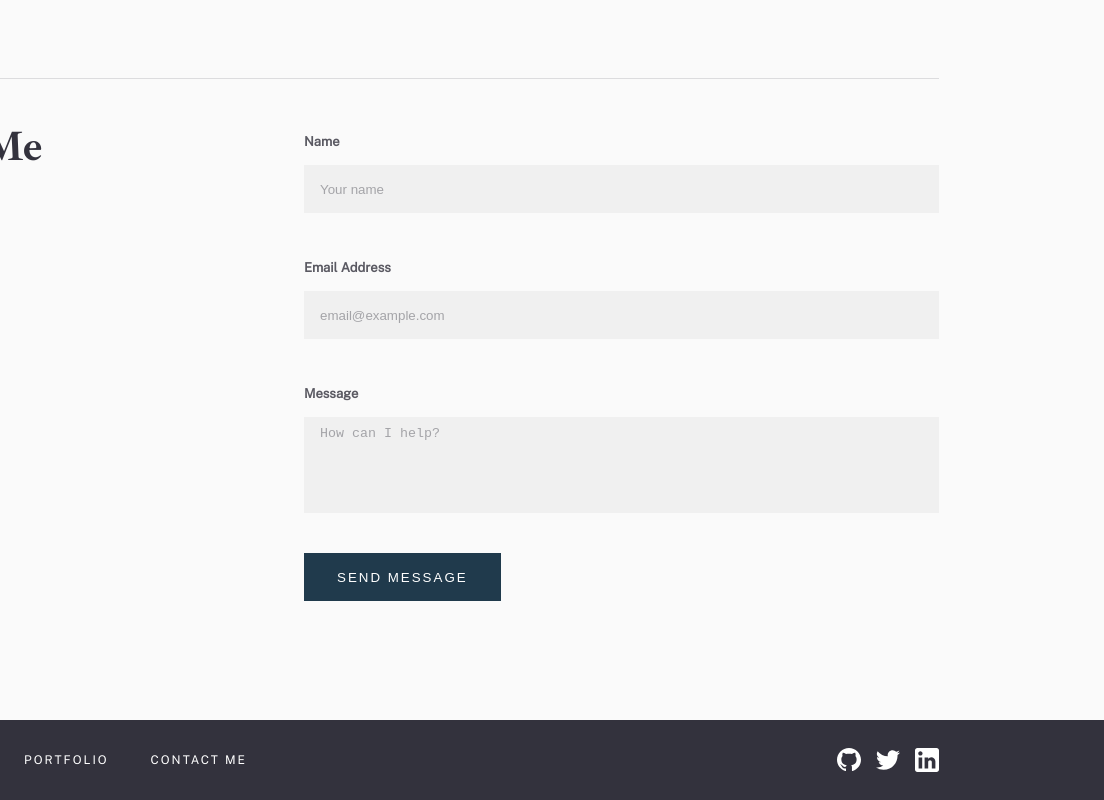
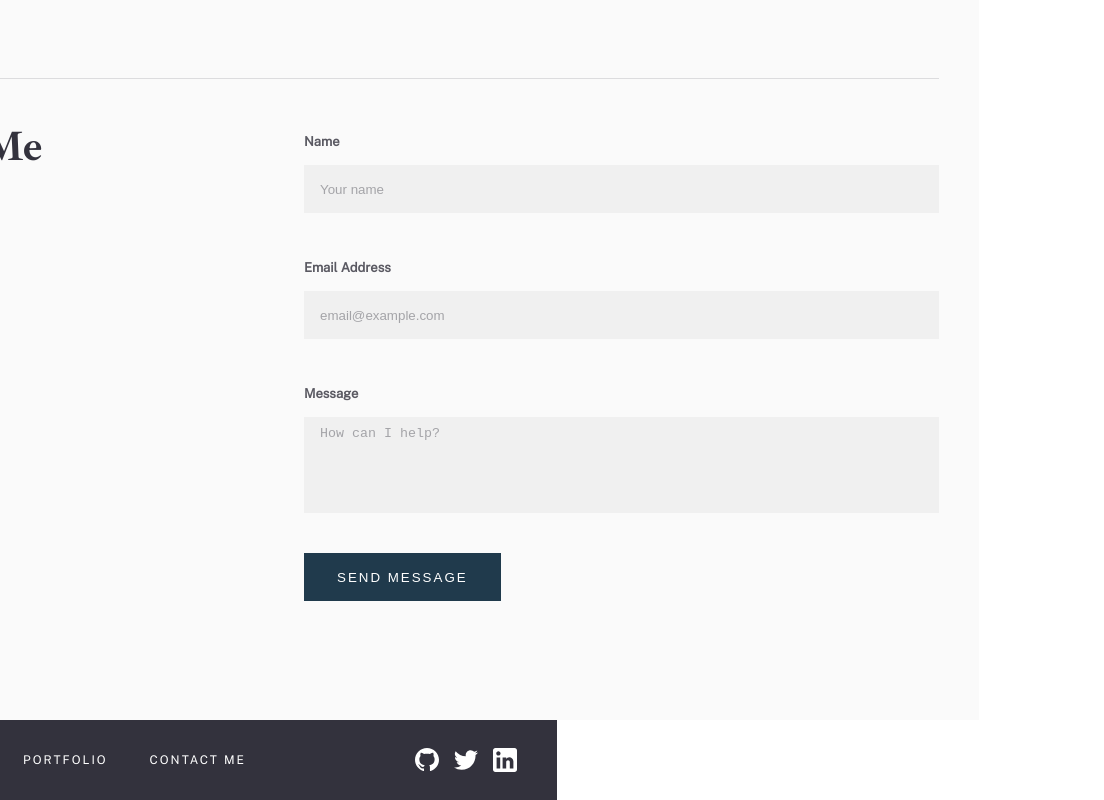
Before and after one commit to danielopq/minimalPortfolio, a React (Vite) app: page /contact in a window 768 px wide. Shown: the part 548-1348 px from the top of the page, 1104 px wide, since content can reach past the window. Built offline with nearby package versions, Linux system fonts and the light colour scheme.

Commit message:
footer.css - tablet version

```diff
--- a/src/components/shared/footer/footer.css
+++ b/src/components/shared/footer/footer.css
@@ -39,3 +39,22 @@
 #mainFooterlinks button:hover{
     opacity: 0.3;
 }
+
+/*############################## TABLET VERSION ##############################*/
+
+@media (min-width: 768px) and (max-width: 1024px) {
+    #mainFooter{
+        width: 768px;
+        height: 80px;
+        padding: 24px 39px;
+    }
+
+    #mainFooterContainer{
+        width: 689px;
+        height: 32px;
+    }
+}
+
+/*############################## MOBILE VERSION ##############################*/
+
+@media screen and (max-width:767px) {}
--- a/src/components/shared/navBar/navBar.css
+++ b/src/components/shared/navBar/navBar.css
@@ -40,7 +40,6 @@
     color:var(--cyan);
 }
 
-
 /*############################## TABLET VERSION ##############################*/
 
 @media (min-width: 768px) and (max-width: 1024px) {
--- a/src/index.css
+++ b/src/index.css
@@ -110,7 +110,7 @@ h3{
 
 @media (min-width: 768px) and (max-width: 1024px) {
     main{
-        width: 100vw;
+        width: 768px;
         padding: 96px 40px 0px;
     }
 
```
